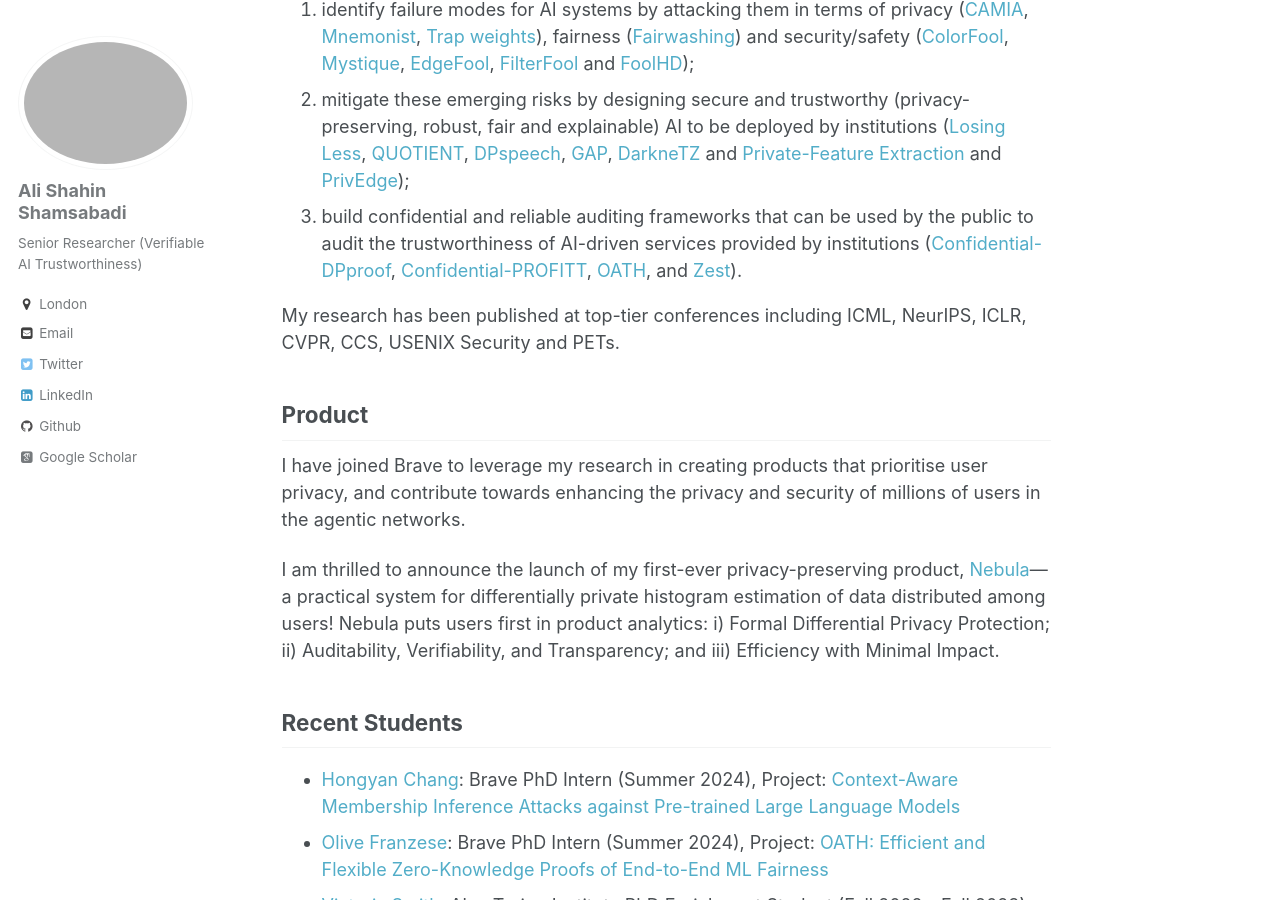
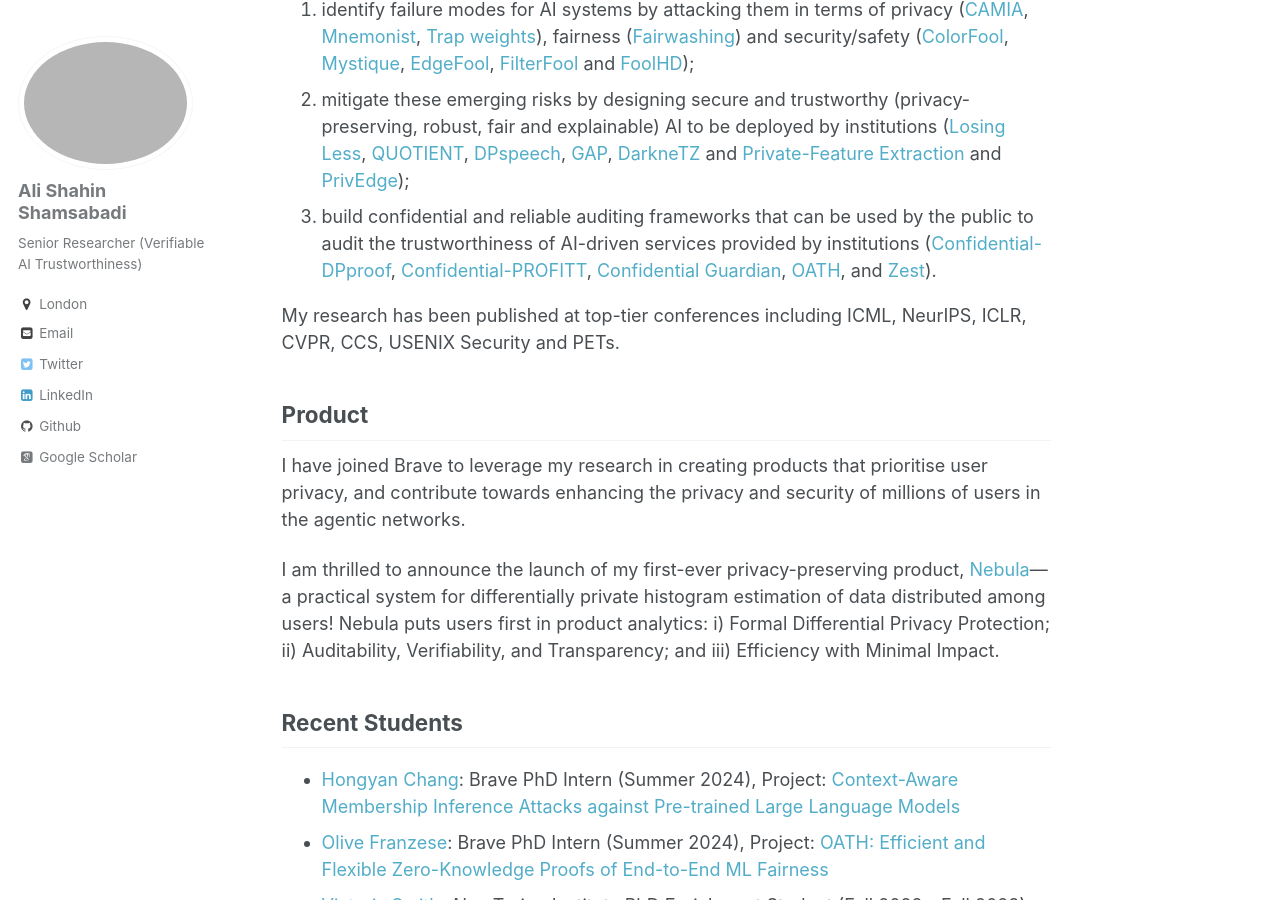
Before and after one commit to AliShahin/AliShahin.github.io, a Jekyll site: the page built from _pages/about.md, in a window 1280 px wide and 900 px high, scrolled down 758 px. Built offline with Jekyll 4.4.1, drawn with Linux system fonts in a browser that asks for light colours; some web fonts are replaced.

Commit message:
Update about.md

```diff
--- a/_pages/about.md
+++ b/_pages/about.md
@@ -21,7 +21,7 @@ My research has been cited in the press including [Thurrott](https://www.thurrot
 My research interests lie in identifying and mitigating the potential risks stemming from the use of AI in high-stake decision systems to unleash the full potential of AI while safeguarding our fundamental values and keeping us safe and secure. In particular, I
 1. identify failure modes for AI systems by attacking them in terms of privacy ([CAMIA](https://arxiv.org/pdf/2409.13745), [Mnemonist](https://openreview.net/pdf?id=oVn5GLyONY), [Trap weights](https://arxiv.org/pdf/2112.02918.pdf)), fairness ([Fairwashing](https://openreview.net/pdf?id=3vmKQUctNy)) and security/safety ([ColorFool](https://openaccess.thecvf.com/content_CVPR_2020/papers/Shamsabadi_ColorFool_Semantic_Adversarial_Colorization_CVPR_2020_paper.pdf), [Mystique](https://arxiv.org/pdf/2202.02751.pdf), [EdgeFool](https://arxiv.org/pdf/1910.12227.pdf), [FilterFool](https://arxiv.org/pdf/2008.06069.pdf) and [FoolHD](https://arxiv.org/pdf/2011.08483.pdf));
 2. mitigate these emerging risks by designing secure and trustworthy (privacy-preserving, robust, fair and explainable) AI to be deployed by institutions ([Losing Less](https://petsymposium.org/popets/2023/popets-2023-0083.pdf), [QUOTIENT](https://arxiv.org/pdf/1907.03372), [DPspeech](https://arxiv.org/pdf/2202.11823.pdf), [GAP](https://arxiv.org/pdf/2203.00949.pdf), [DarkneTZ](https://arxiv.org/pdf/2004.05703) and [Private-Feature Extraction](https://arxiv.org/pdf/1802.03151.pdf) and [PrivEdge](https://arxiv.org/pdf/2004.05574));
-3. build confidential and reliable auditing frameworks that can be used by the public to audit the trustworthiness of AI-driven services provided by institutions ([Confidential-DPproof](https://openreview.net/pdf?id=PQY2v6VtGe), [Confidential-PROFITT](https://openreview.net/forum?id=iIfDQVyuFD), [OATH](https://arxiv.org/pdf/2410.02777), and [Zest](https://openreview.net/forum?id=OUz_9TiTv9j)). <br />
+3. build confidential and reliable auditing frameworks that can be used by the public to audit the trustworthiness of AI-driven services provided by institutions ([Confidential-DPproof](https://openreview.net/pdf?id=PQY2v6VtGe), [Confidential-PROFITT](https://openreview.net/forum?id=iIfDQVyuFD), [Confidential Guardian](https://arxiv.org/pdf/2505.23968), [OATH](https://arxiv.org/pdf/2410.02777), and [Zest](https://openreview.net/forum?id=OUz_9TiTv9j)). <br />
 
 My research has been published at top-tier conferences including ICML, NeurIPS, ICLR, CVPR, CCS, USENIX Security and PETs.
 
@@ -41,7 +41,7 @@ against Pre-trained Large Language Models](https://arxiv.org/pdf/2409.13745)
 
 ## News
 - <b> [May 2025] </b> Paper accepted at the 32nd ACM Conference on Computer and Communications Security [CCS2025](https://www.sigsac.org/ccs/CCS2025/), called [Nebula: Efficient, Private and Accurate Histogram Estimation](https://arxiv.org/pdf/2409.09676).
-- <b> [April 2025] </b> Paper accepted at the 42nd International Conference on Machine Learning [ICML2025](https://icml.cc/), called [Confidential Guardian: Cryptographically Prohibiting the Abuse of Model Abstention](https://alishahin.github.io/).
+- <b> [April 2025] </b> Paper accepted at the 42nd International Conference on Machine Learning [ICML2025](https://icml.cc/), called [Confidential Guardian: Cryptographically Prohibiting the Abuse of Model Abstention](https://arxiv.org/pdf/2505.23968).
 - <b> [November 2024] </b> Gave a guest lecture at Imperial College London: [Collecting Speech and Telemetry Data Privately](https://drive.google.com/file/d/1mgXaNLjRpWKS7KQioawO4xiBG_iqYgmE/view?usp=sharing).
 - <b> [October 2024] </b> Gave a research talk at Google TechTalk: [Beyond Trust:
 Proving Fairness and Privacy in Machine Learning](https://drive.google.com/file/d/1i8MSiDQ6Uvyvx0H56fqaNf0kNefERfSr/view?usp=sharing).
```
